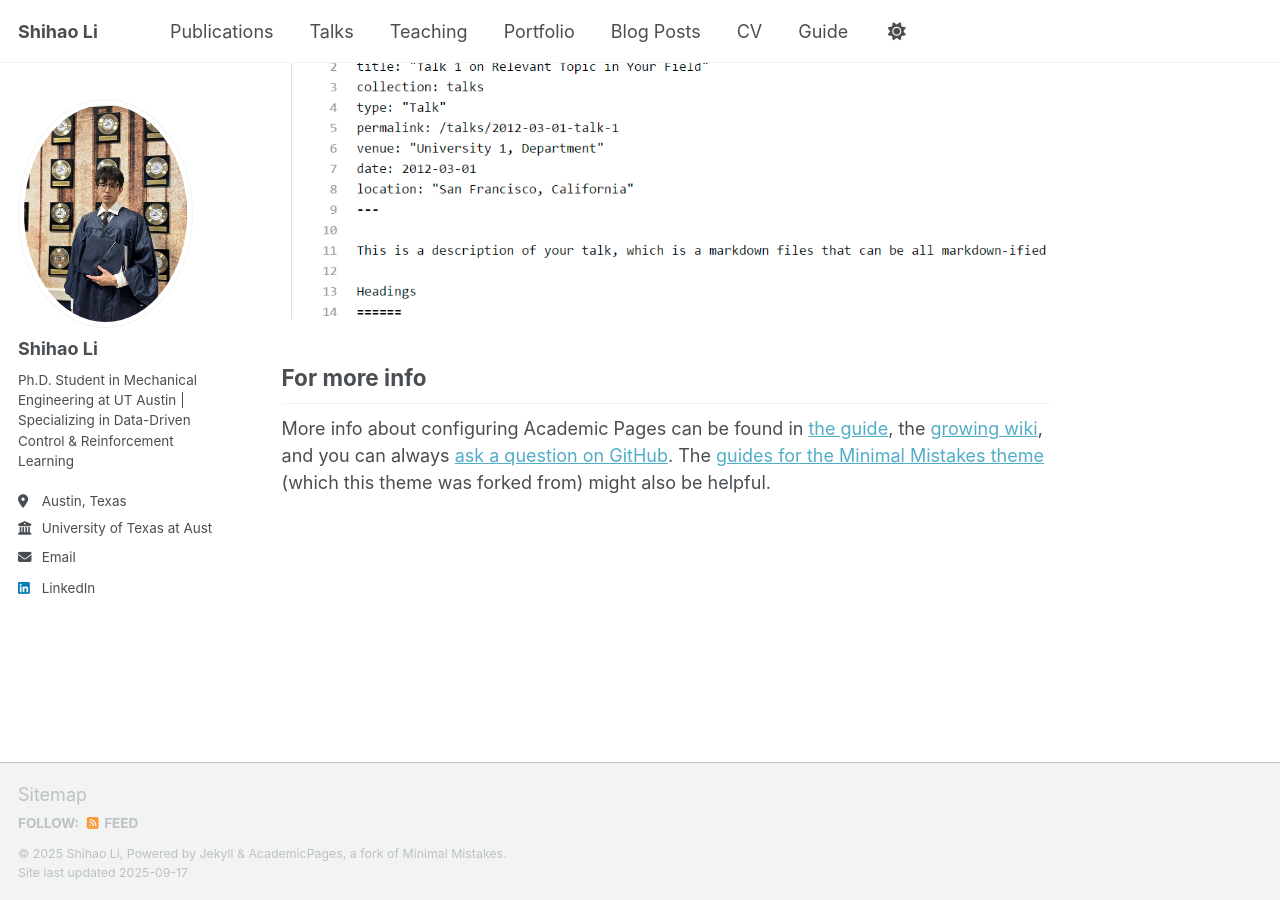
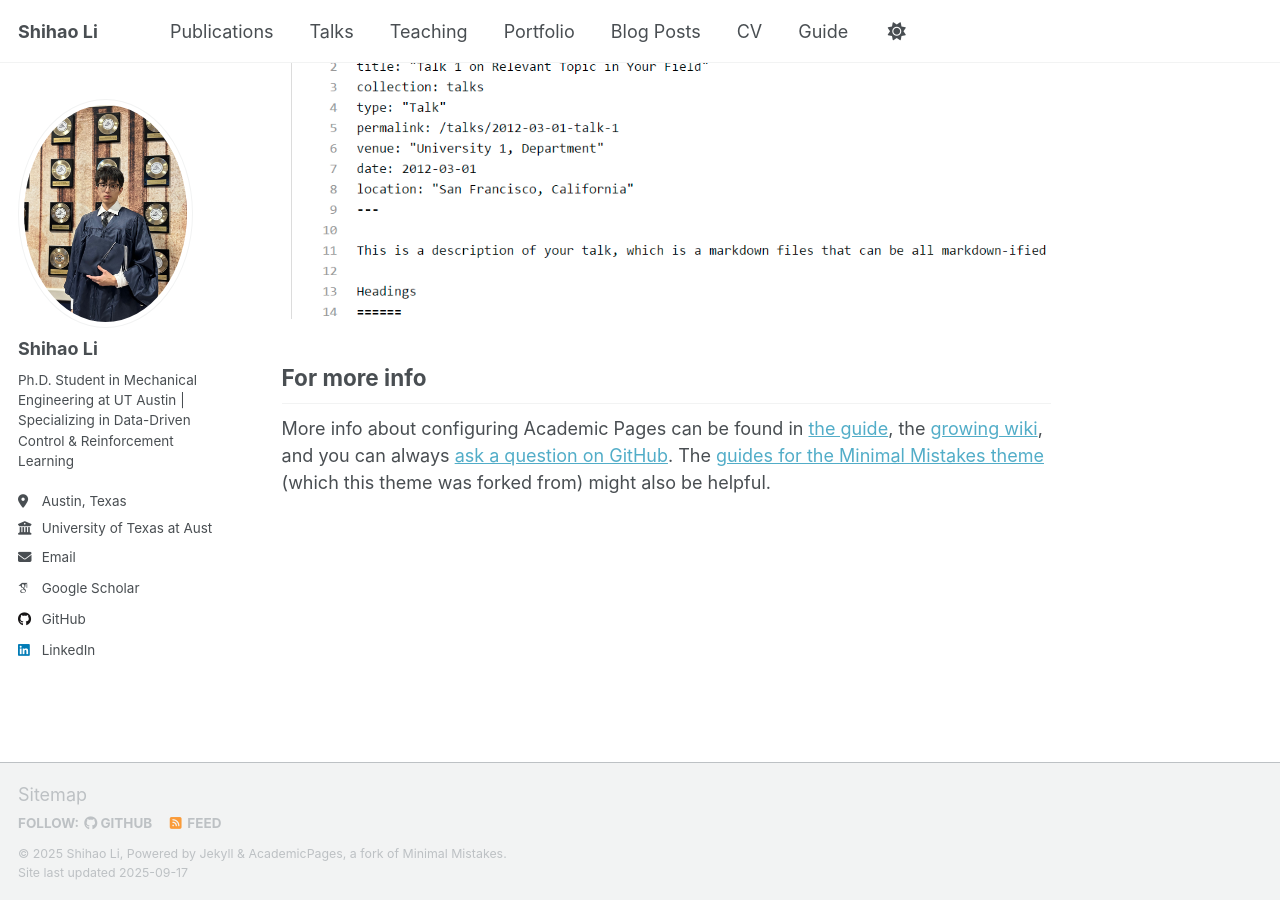
Before and after one commit to SheeHow/shihaoli.github.io, a Jekyll site: the page built from _pages/about.md, in a window 1280 px wide and 900 px high, scrolled down 2880 px. Built offline with Jekyll 4.4.1, drawn with Linux system fonts in a browser that asks for light colours; some web fonts are replaced; a script that is not in the unit is left out; part of the change alters nothing that is shown.

Commit message:
Update _config.yml

```diff
--- a/_config.yml
+++ b/_config.yml
@@ -34,7 +34,7 @@ author:
   # Academic websites
   academia         : # URL
   arxiv            : # URL - Update with the correct link to your profile
-  googlescholar    : # PLACEHOLDER: Add your Google Scholar ID if you have one, format: "https://scholar.google.com/citations?user=YOUR_ID"
+  googlescholar    : "https://scholar.google.com/citations?hl=en&user=b8X8voEAAAAJ" # PLACEHOLDER: Add your Google Scholar ID if you have one, format: "https://scholar.google.com/citations?user=YOUR_ID"
   inspire-hep      : # URL
   impactstory      : # URL
   orcid            : # PLACEHOLDER: Add your ORCID if you have one, format: "http://orcid.org/0000-0000-0000-0000"
@@ -47,7 +47,7 @@ author:
   bitbucket        : # Username - Update with your username on the site
   codepen          : # Username
   dribbble         : # Username
-  github           : # PLACEHOLDER: Add your GitHub username (just the username, not the full URL)
+  github           : shihaoli # PLACEHOLDER: Add your GitHub username (just the username, not the full URL)
   kaggle           : # Username
   stackoverflow    : # User number or user number and name (i.e., use "1" or "1/jeff-atwood")
 
@@ -62,7 +62,7 @@ author:
   keybase          : # Username
   instagram        : # Username
   lastfm           : # Username
-  linkedin         : "shihao-li" # PLACEHOLDER: Verify this is your actual LinkedIn username
+  linkedin         : "https://www.linkedin.com/in/shihao-li-54692221a/" # PLACEHOLDER: Verify this is your actual LinkedIn username
   mastodon         : # URL
   medium           : # URL
   pinterest        : # Username
```
